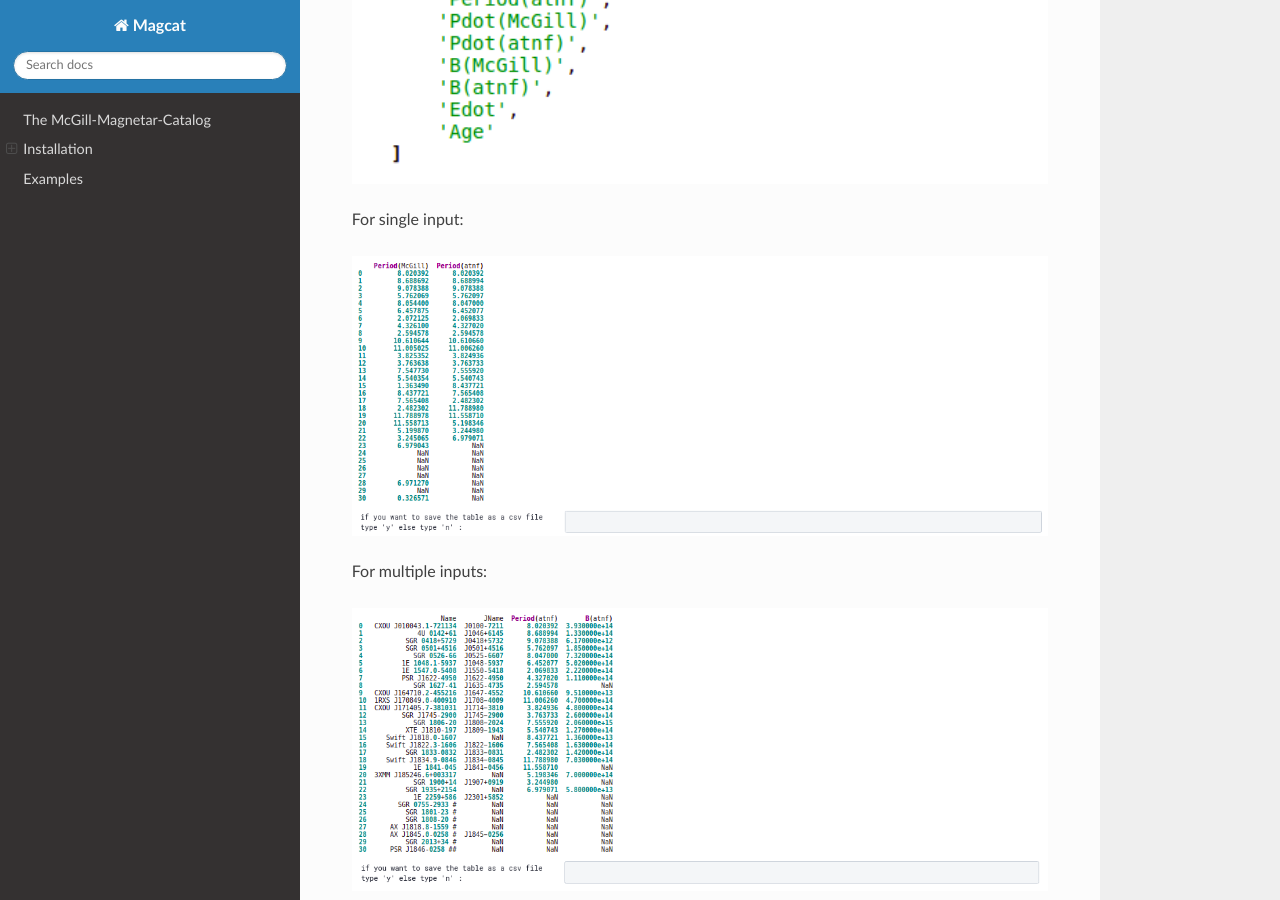
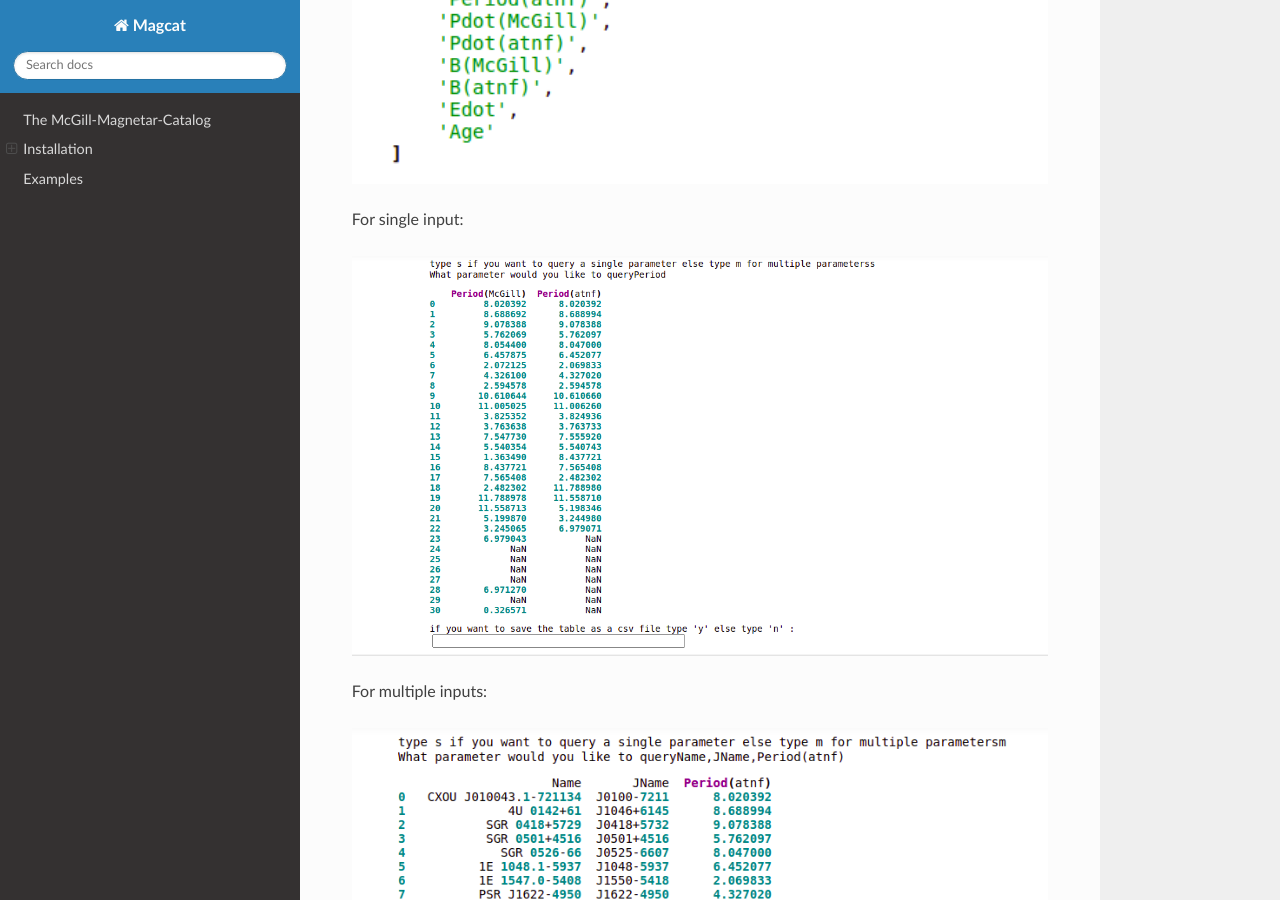
Before and after one commit to astrohitc/NScat, a Sphinx documentation site: the page built from docs/index.rst, in a window 1280 px wide and 900 px high, scrolled down 2811 px. Built offline with Sphinx 7.4.7 and the Read the Docs theme 2.0.0, drawn with Linux system fonts in a browser that asks for light colours.

Commit message:
Update index.rst

```diff
--- a/docs/index.rst
+++ b/docs/index.rst
@@ -84,25 +84,42 @@ The parameters that can be queried are:
 
 
 
+
+
+
+
 For single input:
 
-.. image:: sin_input.png
+.. image:: input_single_1.png
   :width: 2000
+
+
+
+
+
 
 
 
 For multiple  inputs:
 
-.. image:: mul_input.png
+.. image:: mul_input_1.png
   :width: 2000
+
+
+
+
+
 
 
 
 
 For saving the queried table as a CSV file, the user will be asked to type 'y' or 'n' in case he wants to save it, ifv given 'y' then another input needs to be given by specifying the <filename>.csv
 
-.. image:: csv_save.png
+.. image:: csv_save_1.png
   :width: 2000
+
+
+
 
 
 
```
